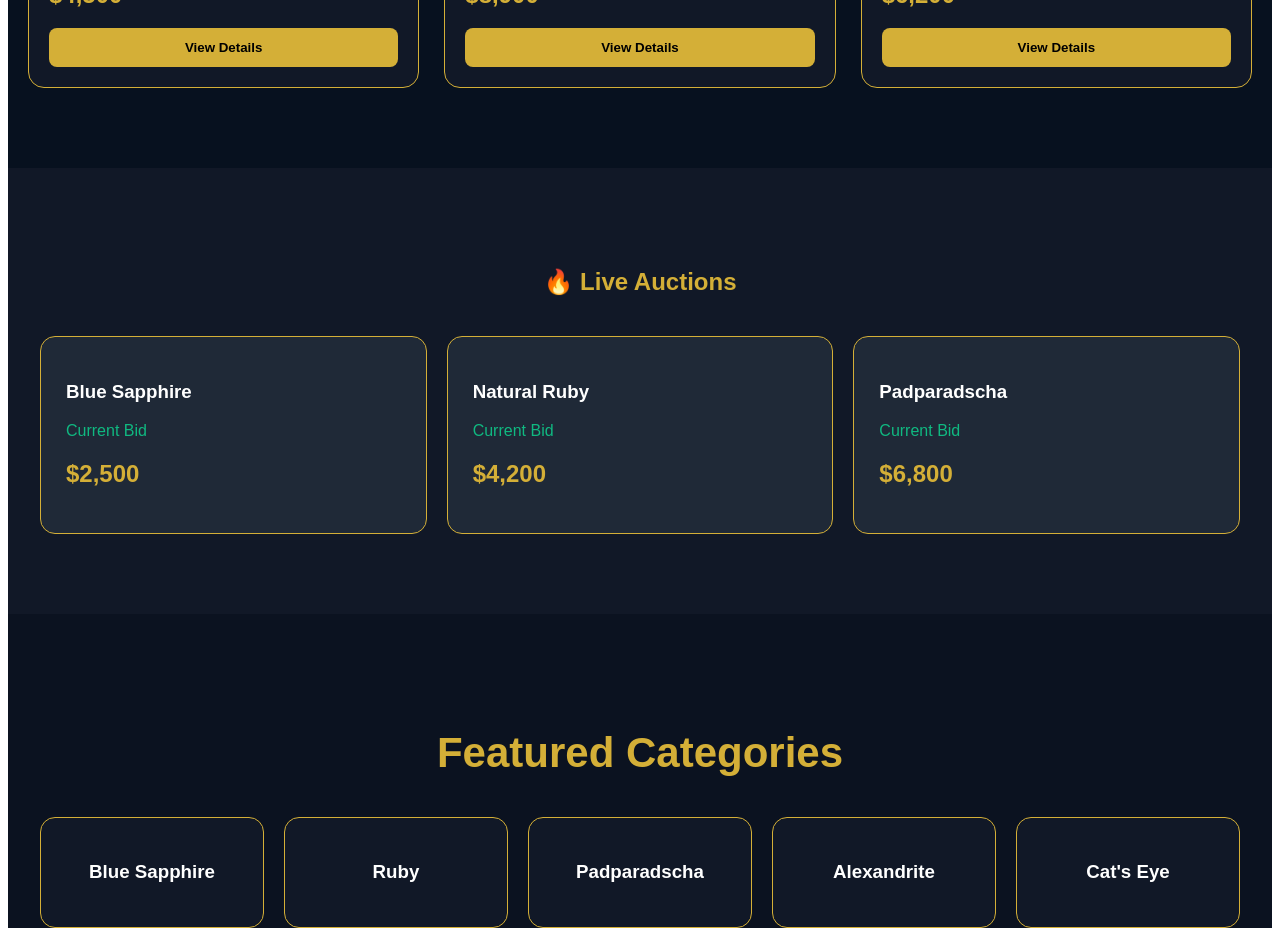
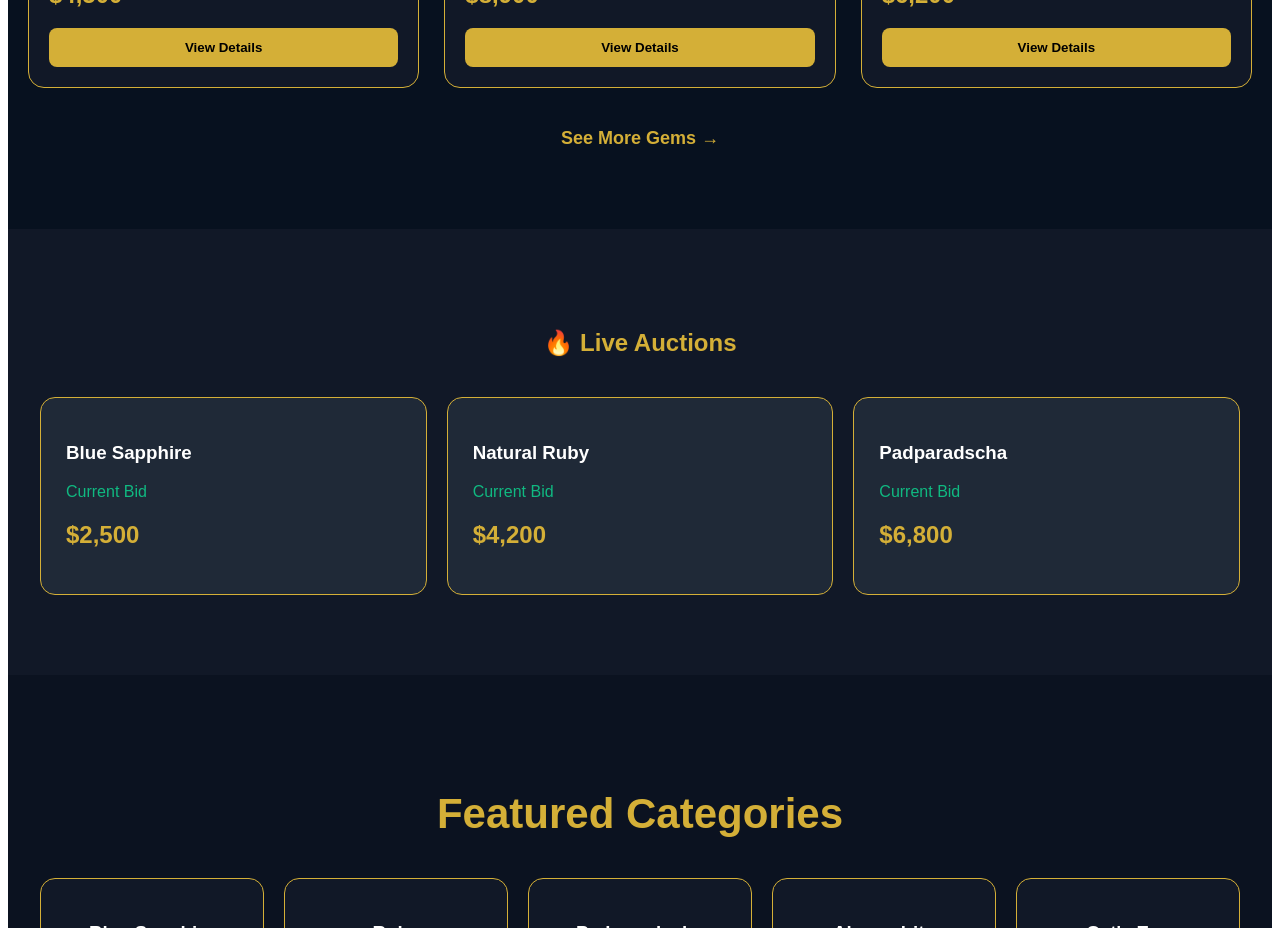
Before and after one commit to ceylongemmarket/Ceylon-gem-market, a Next.js app: page / in a window 1280 px wide. Shown: the part 1580-2508 px from the top of the page. Built offline with nearby package versions, Linux system fonts and the light colour scheme.

Commit message:
feat: add see more gems marketplace link

```diff
--- a/app/page.tsx
+++ b/app/page.tsx
@@ -330,6 +330,24 @@ export default function Home() {
       </div>
     ))}
   </div>
+  <div
+  style={{
+    textAlign: "center",
+    marginTop: "40px",
+  }}
+>
+  <a
+    href="/marketplace"
+    style={{
+      color: "#D4AF37",
+      fontWeight: "bold",
+      fontSize: "18px",
+      textDecoration: "none",
+    }}
+  >
+    See More Gems →
+  </a>
+</div>
 </section>
 
 {/* Live Auctions */}
```
